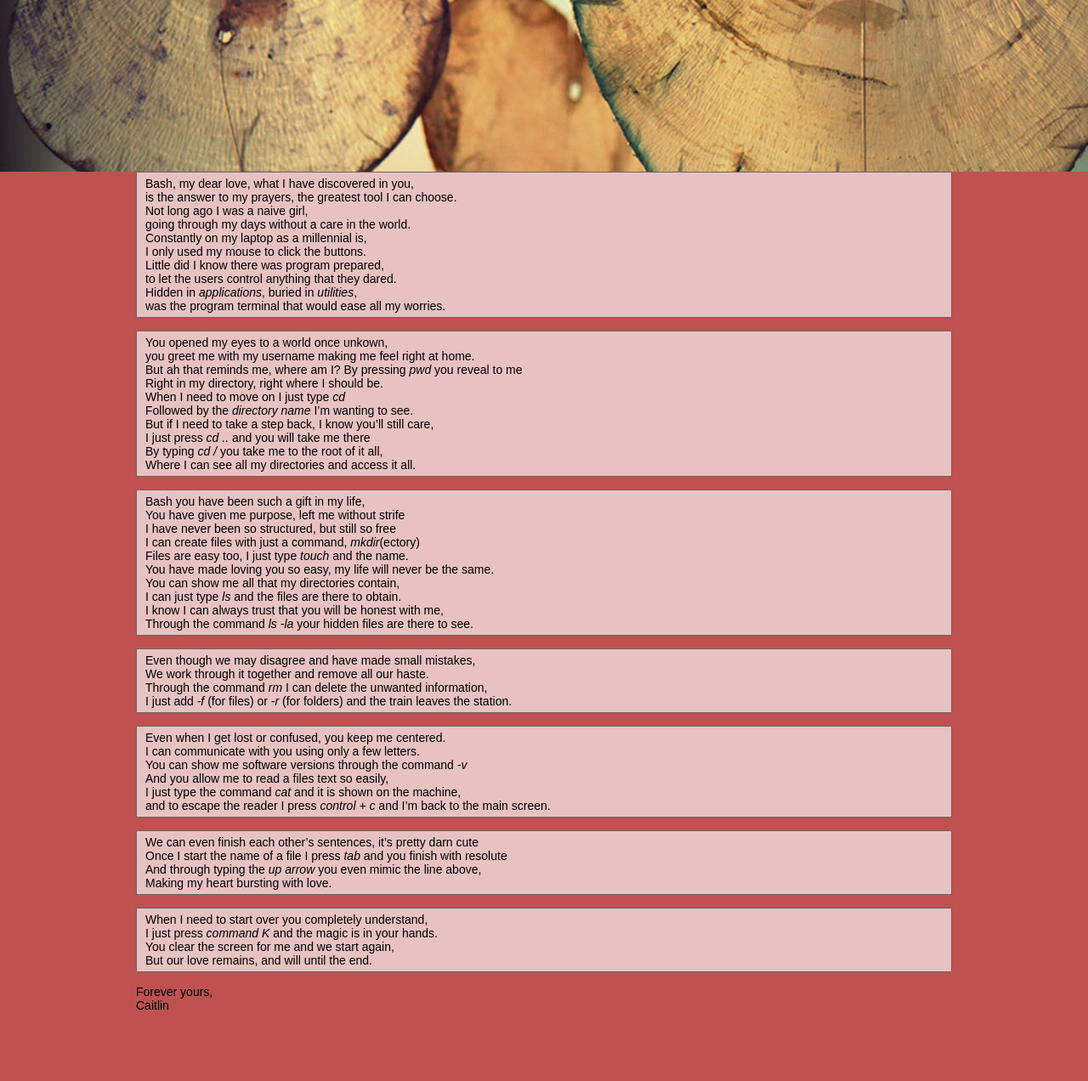
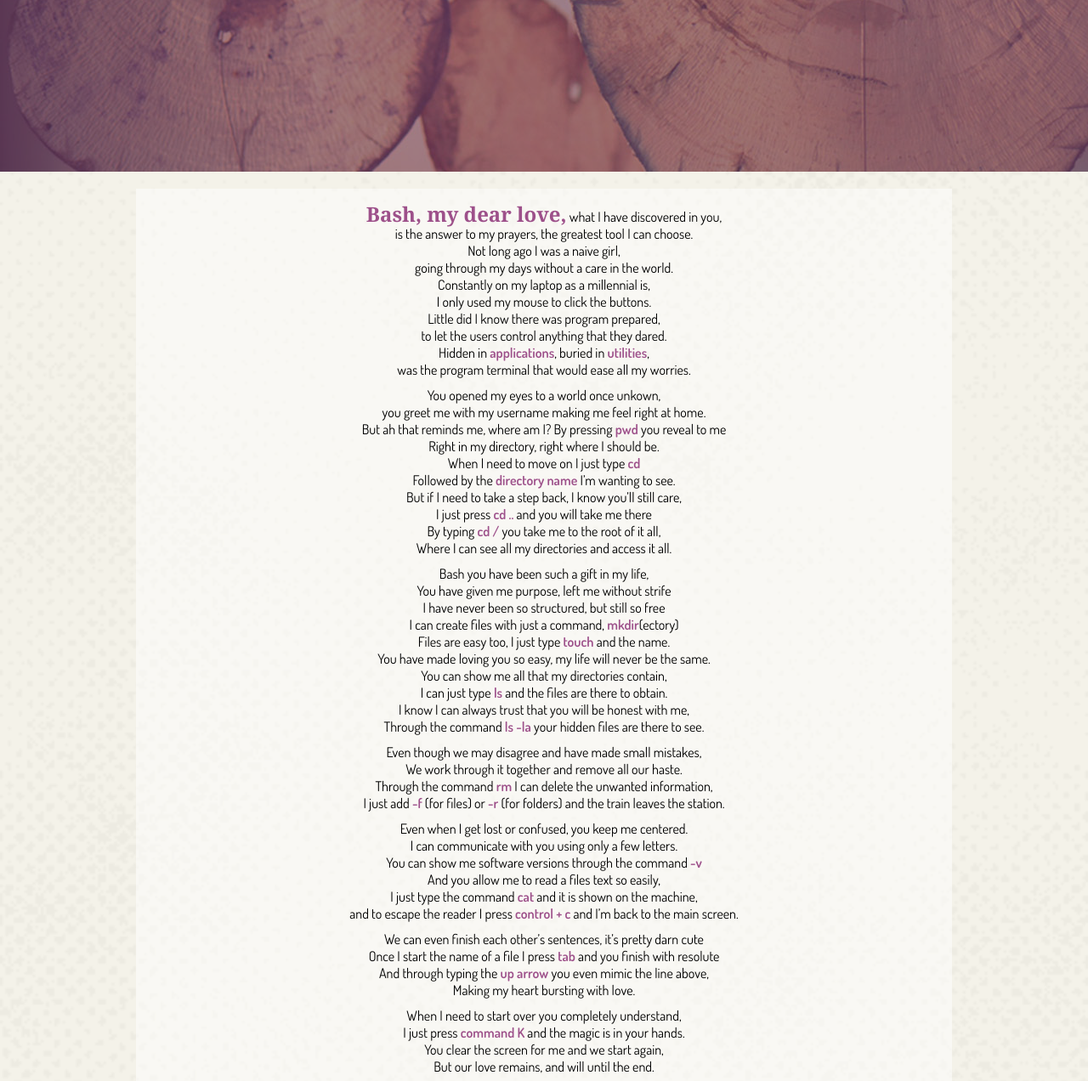
Before and after one commit to caitlin-murphy/bash-love-letter, a plain HTML site: page index.html in a window 1280 px wide. Shown: the part 98-1370 px from the top of the page at 85% size. Before the commit the page ends 1299 px from the top, so only its background shows below. Drawn offline with Linux system fonts and the light colour scheme.

Commit message:
added background image and text styling

```diff
--- a/css/bash.css
+++ b/css/bash.css
@@ -40,9 +40,12 @@
  /*page styles*/
 
 .home{
-	background: rgba(165, 10, 10, 0.71);
-	font-family: sans-serif;
+	font-family: 'Dosis', sans-serif;
 	font-size: 62.5%;
+	background: url(../img/halftone.png) repeat center center fixed;
+  -webkit-background-size: cover;
+  -moz-background-size: cover;
+  -o-background-size: cover;
 }
 
 .container{
@@ -51,23 +54,42 @@
 }
 
 
+.header-container{
+	font-family: 'Noto Serif', serif;
+	font-size: 3em;
+	text-align: center;
+	vertical-align: center;
+	height: 300px;
+	color: rgba(255, 255, 255, 1);
+	background:rgba(118, 68, 106, 0.65);
+}
+
 .banner{
 	background-image:url(../img/heart-wood.jpg);
 	height: 300px;
 }
 
-h1{
-	font-size: 1.9em;
+.text{
+	font-family: 'Noto Serif', serif;
+	color:rgba(157, 80, 138, 1);
+	font-size:1.5em;
+}
+
+.commands{
+	color:rgba(157, 80, 138, 1);
+	font-weight: 600;
+}
+
+section{
+	text-align: center;
+	font-size: 1.6em;
+	line-height: 20px;
+	background: rgba(255, 255, 255, 0.5);
+	padding-top: 20px;
+	margin-top: 20px;
 }
 
 p{
-	font-size: 1.4em;
+
 	margin-bottom: 10px;
 }
-
-.box{
-	background: rgba(255, 255, 255, 0.65);
-	border: 1px solid rgba(0, 0, 0, 0.5);
-	padding: 5px 10px;
-	margin-bottom: 15px;
-}
--- a/index.html
+++ b/index.html
@@ -4,15 +4,17 @@
 		<meta charset="UTF-8">
 		<title>Bash Love Letter</title>
 		<link rel="stylesheet" href="css/bash.css">
+		<link href='https://fonts.googleapis.com/css?family=Dosis:400,600' rel='stylesheet' type='text/css'>
+		<link href='https://fonts.googleapis.com/css?family=Noto+Serif:700italic,700' rel='stylesheet' type='text/css'>
 	</head>
 	<body class="home">
 			<header class="banner">
-				<h1>Love letter to Bash </h1>
+				<div class="header-container"><h1>Love letter to Bash</h1></div>
 			</header>
 			<div class="container">
 			<section>
 				<p class="box">
-				Bash, my dear love, what I have discovered in you, <br>
+				<span class="text">Bash, my dear love,</span> what I have discovered in you, <br>
 				is the answer to my prayers, the greatest tool I can choose. <br>
 				Not long ago I was a naive girl, <br>
 				going through my days without a care in the world. <br>
@@ -20,61 +22,60 @@
 				I only used my mouse to click the buttons. <br>
 				Little did I know there was program prepared, <br>
 				to let the users control anything that they dared. <br>
-				Hidden in <em>applications</em>, buried in <em>utilities</em>, <br>
+				Hidden in <span class="commands">applications</span>, buried in <span class="commands">utilities</span>, <br>
 				was the program terminal that would ease all my worries.<br>
 				</p>
 				<p class="box">
 				You opened my eyes to a world once unkown, <br>
 				you greet me with my username making me feel right at home. <br>
-				But ah that reminds me, where am I? By pressing <em>pwd</em> you reveal to me <br>
+				But ah that reminds me, where am I? By pressing <span class="commands">pwd</span> you reveal to me <br>
 				Right in my directory, right where I should be. <br>
-				When I need to move on I just type <em>cd</em><br>
-				Followed by the <em>directory name</em> I’m wanting to see.<br>
+				When I need to move on I just type <span class="commands">cd</span><br>
+				Followed by the <span class="commands">directory name</span> I’m wanting to see.<br>
 				But if I need to take a step back, I know you’ll still care, <br>
-				I just press <em>cd ..</em> and you will take me there<br>
-				By typing <em>cd /</em> you take me to the root of it all, <br>
+				I just press <span class="commands">cd ..</span> and you will take me there<br>
+				By typing <span class="commands">cd /</span> you take me to the root of it all, <br>
 				Where I can see all my directories and access it all. <br>
 				</p>
 				<p class="box">
 				Bash you have been such a gift in my life, <br>
 				You have given me purpose, left me without strife<br>
 				I have never been so structured, but still so free<br>
-				I can create files with just a command, <em>mkdir</em>(ectory)<br>
-				Files are easy too, I just type <em>touch</em> and the name. <br>
+				I can create files with just a command, <span class="commands">mkdir</span>(ectory)<br>
+				Files are easy too, I just type <span class="commands">touch</span> and the name. <br>
 				You have made loving you so easy, my life will never be the same. <br>
 				You can show me all that my directories contain,<br>
-				I can just type <em>ls</em> and the files are there to obtain. <br>
+				I can just type <span class="commands">ls</span> and the files are there to obtain. <br>
 				I know I can always trust that you will be honest with me, <br>
-				Through the command <em>ls -la</em> your hidden files are there to see. <br>
+				Through the command <span class="commands">ls -la</span> your hidden files are there to see. <br>
 				</p>
 				<p class="box">
 				Even though we may disagree and have made small mistakes, <br>
 				We work through it together and remove all our haste. <br>
-				Through the command <em>rm</em> I can delete the unwanted information, <br>
-				I just add <em>-f</em> (for files) or <em>-r</em> (for folders) and the train leaves the station. <br>
+				Through the command <span class="commands">rm</span> I can delete the unwanted information, <br>
+				I just add <span class="commands">-f</span> (for files) or <span class="commands">-r</span> (for folders) and the train leaves the station. <br>
 				</p>
 				<p class="box">
 				Even when I get lost or confused, you keep me centered. <br>
 				I can communicate with you using only a few letters. <br>
-				You can show me software versions through the command <em>-v</em> <br>
+				You can show me software versions through the command <span class="commands">-v</span> <br>
 				And you allow me to read a files text so easily, <br>
-				I just type the command <em>cat</em> and it is shown on the machine, <br>
-				and to escape the reader I press <em>control + c</em> and I’m back to the main screen.<br>
+				I just type the command <span class="commands">cat</span> and it is shown on the machine, <br>
+				and to escape the reader I press <span class="commands">control + c</span> and I’m back to the main screen.<br>
 				</p>
 				<p class="box">
 				We can even finish each other’s sentences, it’s pretty darn cute<br>
-				Once I start the name of a file I press <em>tab</em> and you finish with resolute <br>
-				And through typing the <em>up arrow</em> you even mimic the line above, <br>
+				Once I start the name of a file I press <span class="commands">tab</span> and you finish with resolute <br>
+				And through typing the <span class="commands">up arrow</span> you even mimic the line above, <br>
 				Making my heart bursting with love. <br>
 				</p>
 				<p class="box">
 				When I need to start over you completely understand, <br>
-				I just press <em>command K</em> and the magic is in your hands. <br>
+				I just press <span class="commands">command K</span> and the magic is in your hands. <br>
 				You clear the screen for me and we start again, <br>
 				But our love remains, and will until the end.
 				</p>
 				<p>Forever yours, <br> Caitlin</p>
-
 			</section>
 		</div>
 	</body>
```
Also changed, not shown: img/halftone.png (added).
